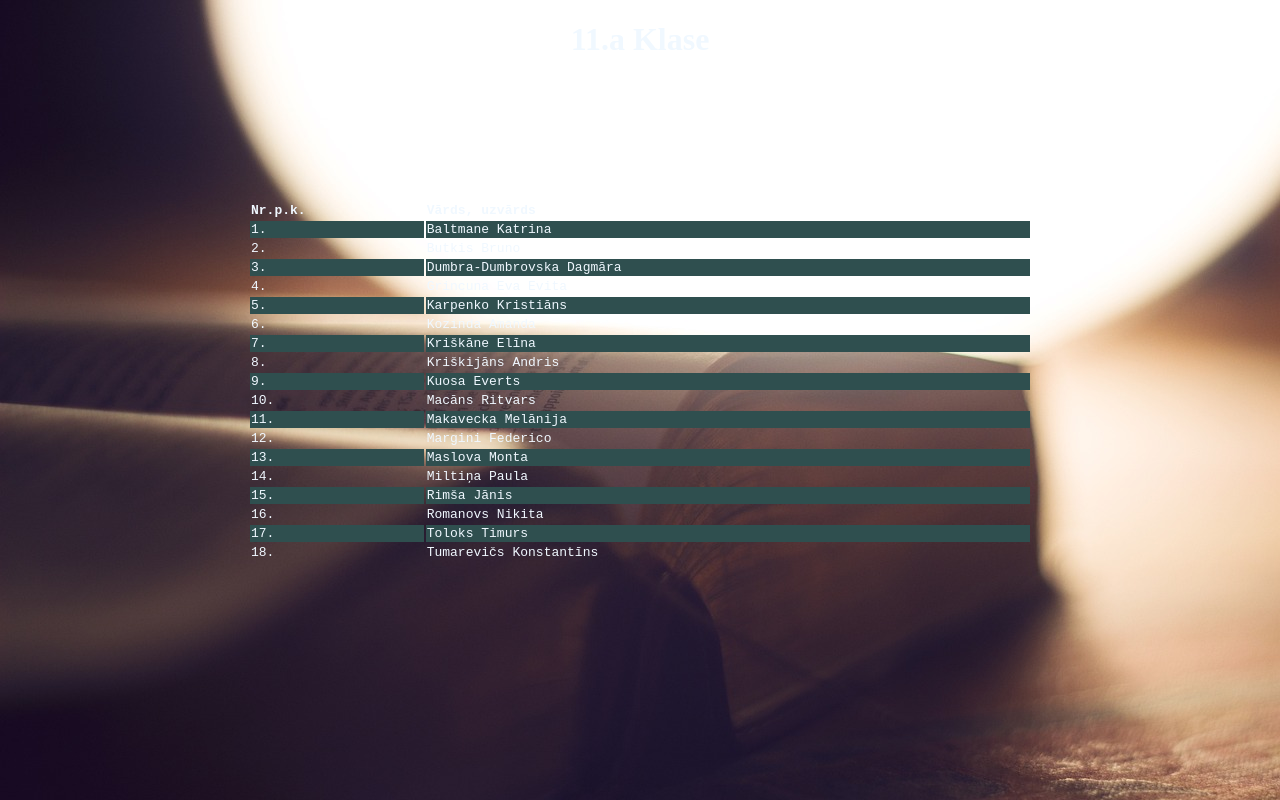
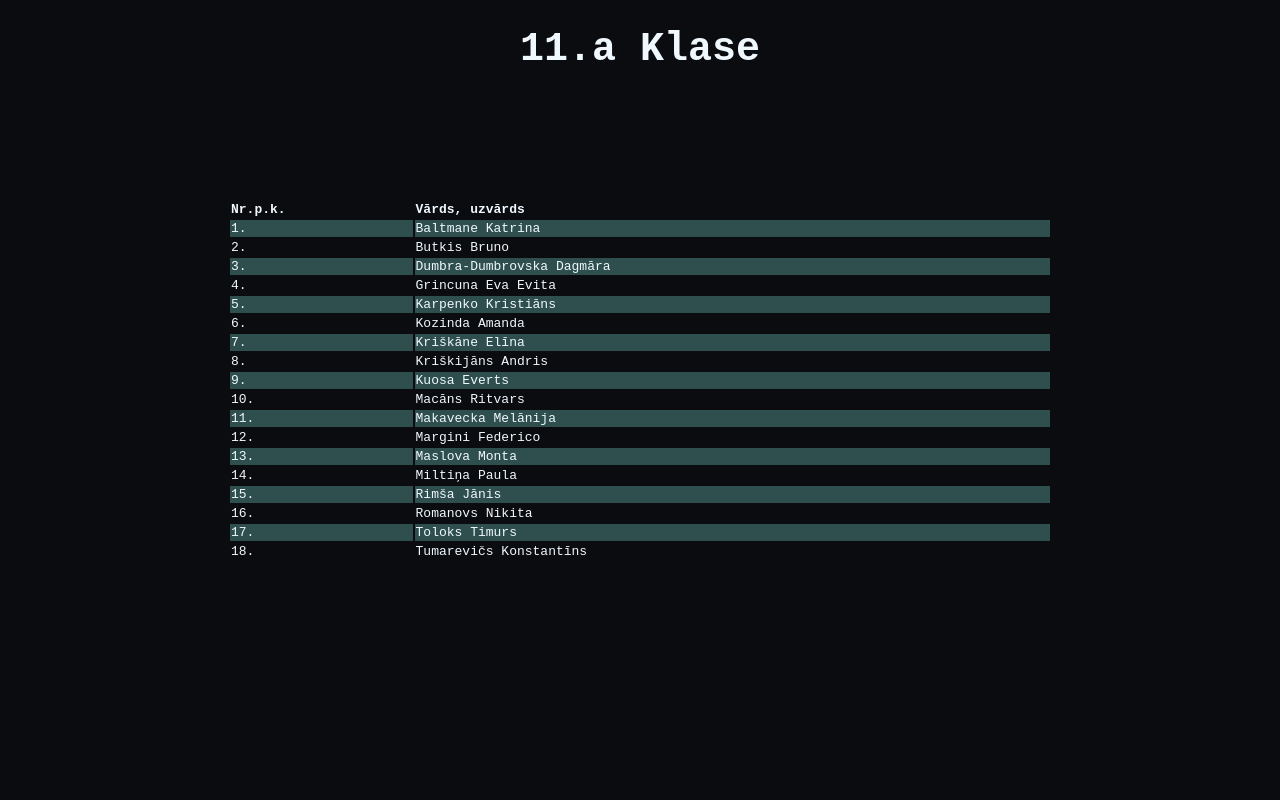
Before and after one commit to Dumbradd/Nodarbiba1, a plain HTML site: page 11klase.html in a window 1280 px wide. Drawn offline with Linux system fonts and the light colour scheme; files whose address does not match are found by name.

Commit message:
Veiktas izmainas formatesana.css

```diff
--- a/css/formatesana.css
+++ b/css/formatesana.css
@@ -1,6 +1,8 @@
 .virsraksts{
     text-align: center;
     color:aliceblue;
+    font-family: monospace;
+    font-size: 40px;
 }
 body {
     background-image: url("gramata.jpg");
@@ -8,7 +10,7 @@ body {
 table {
     position: absolute;
     color:aliceblue;
-    padding: 120px;
+    padding: 100px;
     margin-left: 120px;
     text-align: left;
     width: 80%;
```
Also changed, not shown: gramata.jpg (deleted).
